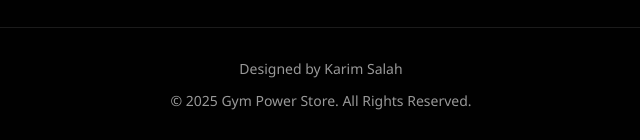
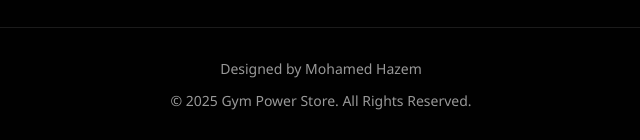
Before and after one commit to zomaa2006/Power_Gym, a plain HTML site: page pages/contact.html in a window 1280 px wide. Shown: the part 1202-1342 px from the top of the page, 319-959 px from the left. Drawn offline with Linux system fonts and the light colour scheme.

Commit message:
Update contact.html

```diff
--- a/pages/contact.html
+++ b/pages/contact.html
@@ -149,7 +149,7 @@
                     </a>
                </div>
                <div class="footer-bottom">
-                    <p class="footer-credit">Designed by Karim Salah</p>
+                    <p class="footer-credit">Designed by Mohamed Hazem</p>
                     <p>© 2025 Gym Power Store. All Rights Reserved.</p>
                </div>
           </div>
```
